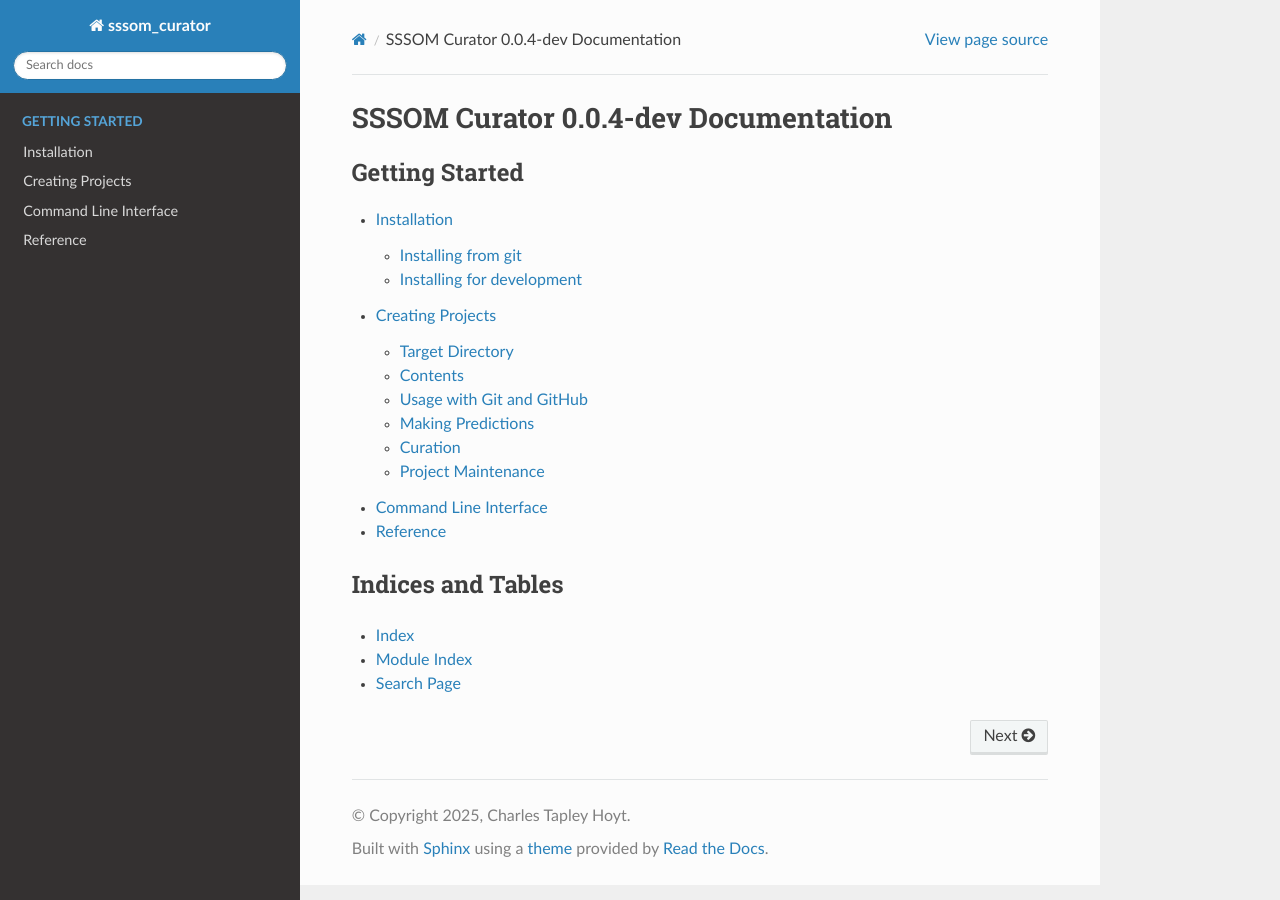
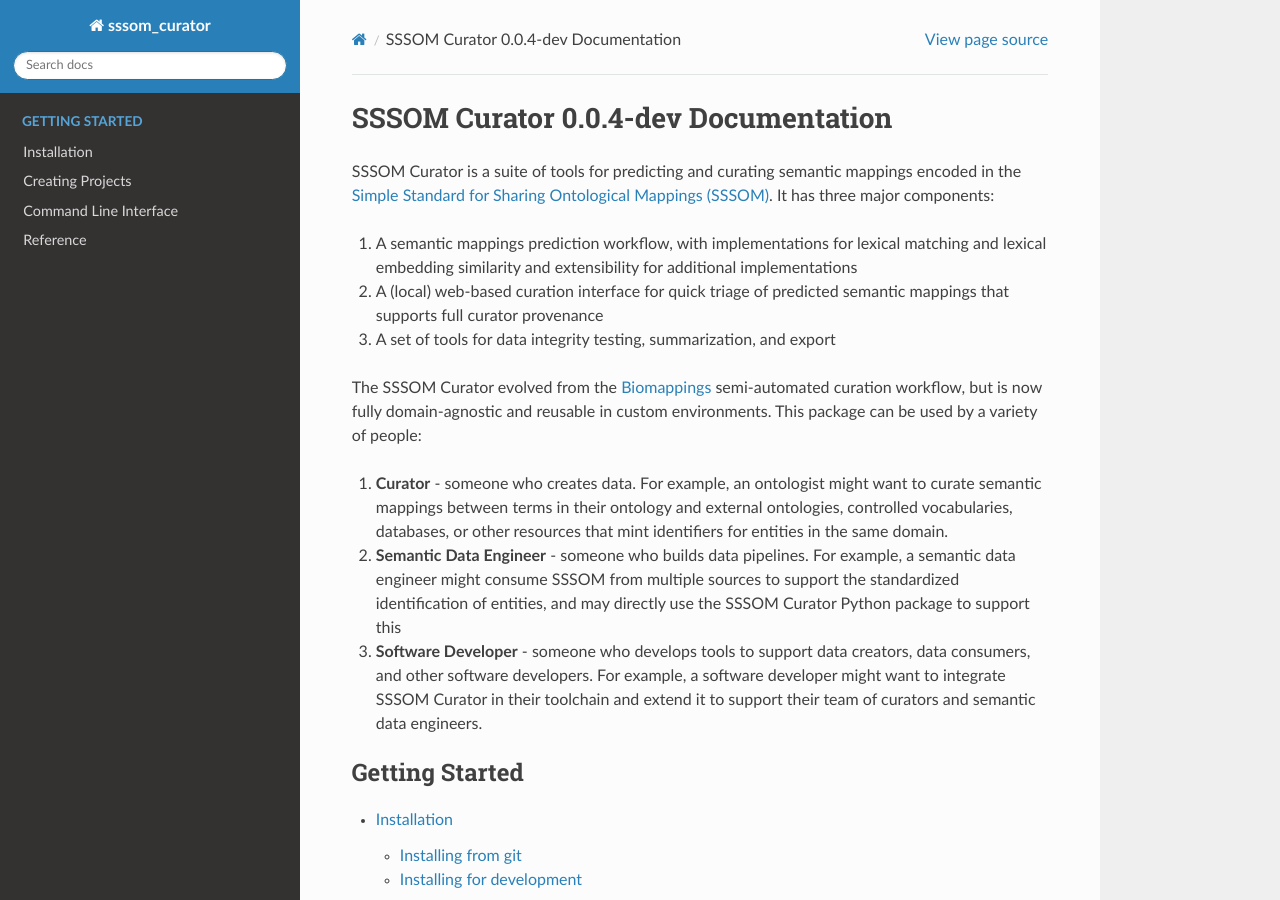
Before and after one commit to cthoyt/sssom-curator, a Sphinx documentation site: the page built from docs/source/index.rst, in a window 1280 px wide and 900 px high. Built offline with Sphinx 7.4.7 and the Read the Docs theme 3.1.0, drawn with Linux system fonts in a browser that asks for light colours.

Commit message:
Update index.rst

```diff
--- a/docs/source/index.rst
+++ b/docs/source/index.rst
@@ -1,5 +1,33 @@
 SSSOM Curator |release| Documentation
 =====================================
+
+SSSOM Curator is a suite of tools for predicting and curating semantic mappings encoded
+in the `Simple Standard for Sharing Ontological Mappings (SSSOM)
+<https://mapping-commons.github.io/sssom/>`_. It has three major components:
+
+1. A semantic mappings prediction workflow, with implementations for lexical matching
+   and lexical embedding similarity and extensibility for additional implementations
+2. A (local) web-based curation interface for quick triage of predicted semantic
+   mappings that supports full curator provenance
+3. A set of tools for data integrity testing, summarization, and export
+
+The SSSOM Curator evolved from the `Biomappings
+<https://github.com/biopragmatics/biomappings>`_ semi-automated curation workflow, but
+is now fully domain-agnostic and reusable in custom environments. This package can be
+used by a variety of people:
+
+1. **Curator** - someone who creates data. For example, an ontologist might want to
+   curate semantic mappings between terms in their ontology and external ontologies,
+   controlled vocabularies, databases, or other resources that mint identifiers for
+   entities in the same domain.
+2. **Semantic Data Engineer** - someone who builds data pipelines. For example, a
+   semantic data engineer might consume SSSOM from multiple sources to support the
+   standardized identification of entities, and may directly use the SSSOM Curator
+   Python package to support this
+3. **Software Developer** - someone who develops tools to support data creators, data
+   consumers, and other software developers. For example, a software developer might
+   want to integrate SSSOM Curator in their toolchain and extend it to support their
+   team of curators and semantic data engineers.
 
 .. toctree::
     :maxdepth: 2
```
